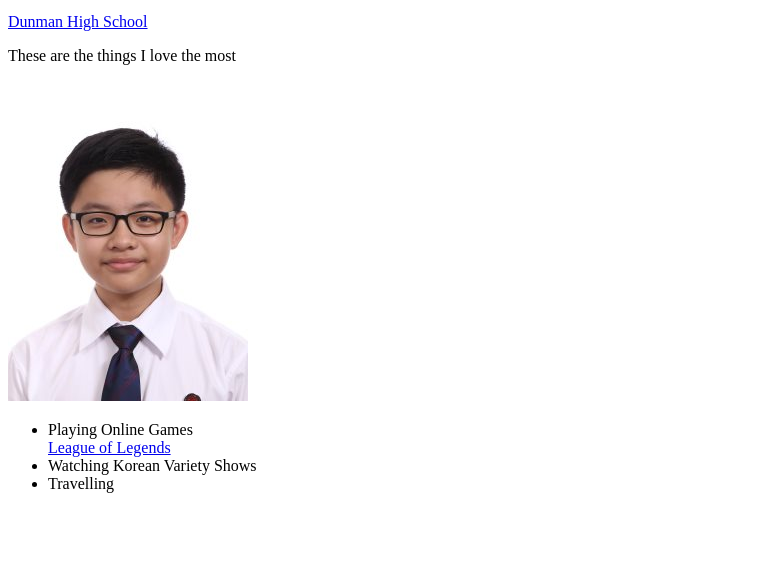
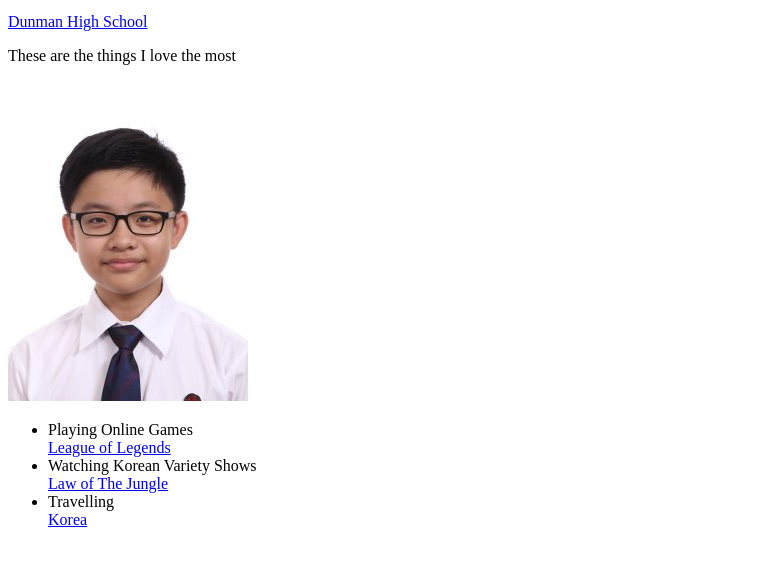
Before and after one commit to dhs17y1gdelwyncheng/dhs17y1gdelwyncheng.github.io, a plain HTML site: page index.html in a window 1280 px wide. Shown: the part 101-664 px from the top of the page, without its empty margins (0-779 px from the left). Drawn offline with Linux system fonts and the light colour scheme.

Commit message:
Update index.html

```diff
--- a/index.html
+++ b/index.html
@@ -4,7 +4,7 @@
 <body>
 <h1> All About Me</h1>
 <title>
- This is my website <</title>
+ This is my website </title>
 <p>
 My name is Delwyn Cheng Yu Xuan. I am a student of Dunman High School. Currently in 1st year high school. </p>
 <a href ="www.dhs.sg">Dunman High School </a>
@@ -14,8 +14,9 @@ My name is Delwyn Cheng Yu Xuan. I am a student of Dunman High School. Currently
 <li>Playing Online Games</li>
 <a href="https://lol.garena.com/home"> League of Legends </a>
 <li>Watching Korean Variety Shows</li>
- <a href="https://en.wikipedia.org/wiki/Law_of_the_Jungle_(TV_series)"></a>
+ <a href="https://en.wikipedia.org/wiki/Law_of_the_Jungle_(TV_series)"> Law of The Jungle </a>
 <li>Travelling</li>
+ <a href="https://en.wikipedia.org/wiki/Korea"> Korea </a>
 </ul>
 
 </body>
```
